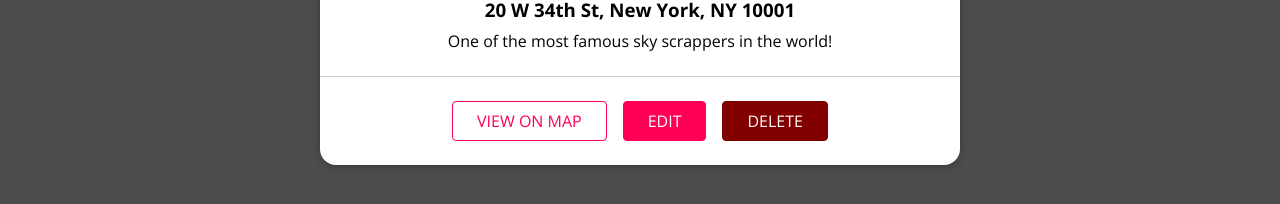
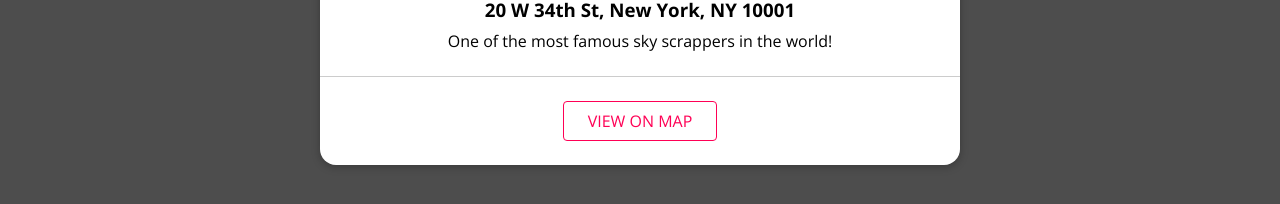
Before and after one commit to jripke74/mern-01, a React (Create React App) app in the folder frontend/: page /u1/places in a window 1280 px wide. Shown: the part 460-664 px from the top of the page. Built offline with nearby package versions, Linux system fonts and the light colour scheme.

Commit message:
add more context to buttons

```diff
--- a/frontend/src/places/components/PlaceItem.js
+++ b/frontend/src/places/components/PlaceItem.js
@@ -1,13 +1,14 @@
-import React, { useState } from "react";
+import React, { useState, useContext } from "react";
 
 import Card from "../../shared/components/UIElements/Card";
 import Button from "../../shared/components/FormElements/Button";
 import Modal from "../../shared/components/UIElements/Modal";
 import Map from "../../shared/components/UIElements/Map";
-
+import { AuthContext } from "../../shared/context/auth-context";
 import "./PlaceItem.css";
 
 const PlaceItem = (props) => {
+  const auth = useContext(AuthContext);
   const [showMap, setShowMap] = useState(false);
   const [showConfirmModal, setShowConfirmModal] = useState(false);
 
@@ -77,10 +78,14 @@ const PlaceItem = (props) => {
             <Button inverse onClick={openMapHandler}>
               VIEW ON MAP
             </Button>
-            <Button to={`/places/${props.id}`}>EDIT</Button>
-            <Button danger onClick={showDeleteWarningHandler}>
-              DELETE
-            </Button>
+            {auth.isLoggedIn && (
+              <Button to={`/places/${props.id}`}>EDIT</Button>
+            )}
+            {auth.isLoggedIn && (
+              <Button danger onClick={showDeleteWarningHandler}>
+                DELETE
+              </Button>
+            )}
           </div>
         </Card>
       </li>
--- a/frontend/src/shared/components/Navigation/NavLinks.js
+++ b/frontend/src/shared/components/Navigation/NavLinks.js
@@ -29,6 +29,11 @@ const NavLinks = (props) => {
           <NavLink to="/auth">AUTHENTICATE</NavLink>
         </li>
       )}
+      {auth.isLoggedIn && (
+        <li>
+          <button onClick={auth.logout}>LOGOUT</button>
+        </li>
+      )}
     </ul>
   );
 };
```
